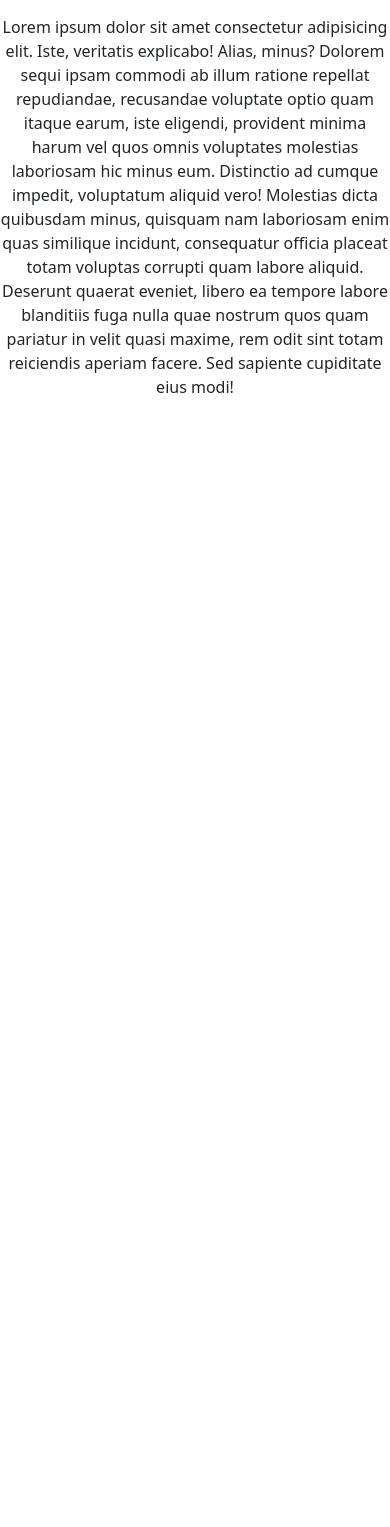
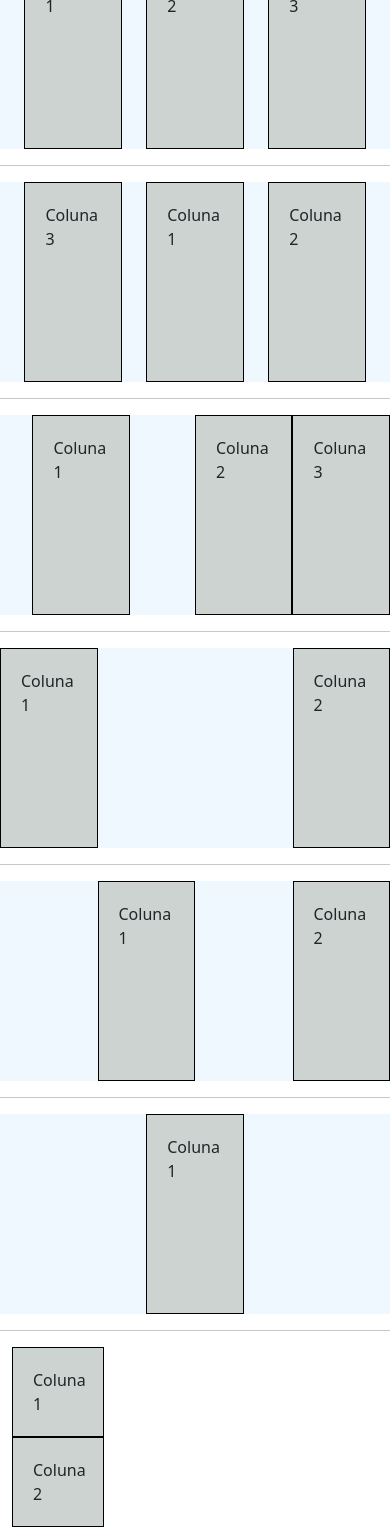
Before and after one commit to DiegoSDev33/bootstrap, a website: page Curso_bootstrap5/aula_04/index.html in a window 390 px wide. Shown: the part 51-1578 px from the top of the page. Before the commit the page ends 844 px from the top, so only its background shows below. Drawn offline with nearby package versions, Linux system fonts and the light colour scheme.

Commit message:
Formatacao de colunas

```diff
--- a/Curso_bootstrap5/aula_04/index.html
+++ b/Curso_bootstrap5/aula_04/index.html
@@ -7,25 +7,87 @@
       rel="stylesheet"
       href="../../node_modules/bootstrap/dist/css/bootstrap.min.css"
     />
-    <title>Breakpoints</title>
+    <title>Formatacao de colunas</title>
+    <style>
+      .row {
+        height: 200px;
+        background-color: aliceblue;
+      }
+      .col-3 {
+        border: 1px solid black;
+        padding: 20px;
+        background-color: rgb(204, 211, 208);
+      }
+    </style>
   </head>
   <body>
-    <h1>Breakpoints</h1>
+    <div class="container">
+      <div class="row justify-content-evenly">
+        <!-- align-items-center - align-items-xxl-center-->
+
+        <div class="col-3">Coluna 1</div>
+        <!-- align-self-start -->
+        <div class="col-3">Coluna 2</div>
+        <!-- align-self-center -->
+        <div class="col-3">Coluna 3</div>
+        <!-- align-self-end -->
+      </div>
+    </div>
     <hr />
-    <div class="text-center text-md-start text-xl-end">
-      Lorem ipsum dolor sit amet consectetur adipisicing elit. Iste, veritatis
-      explicabo! Alias, minus? Dolorem sequi ipsam commodi ab illum ratione
-      repellat repudiandae, recusandae voluptate optio quam itaque earum, iste
-      eligendi, provident minima harum vel quos omnis voluptates molestias
-      laboriosam hic minus eum. Distinctio ad cumque impedit, voluptatum aliquid
-      vero! Molestias dicta quibusdam minus, quisquam nam laboriosam enim quas
-      similique incidunt, consequatur officia placeat totam voluptas corrupti
-      quam labore aliquid. Deserunt quaerat eveniet, libero ea tempore labore
-      blanditiis fuga nulla quae nostrum quos quam pariatur in velit quasi
-      maxime, rem odit sint totam reiciendis aperiam facere. Sed sapiente
-      cupiditate eius modi!
+    <div class="container">
+      <div class="row justify-content-evenly">
+        <!-- align-items-center - align-items-xxl-center-->
+
+        <div class="col-3 order-2">Coluna 1</div>
+        <!-- align-self-start -->
+        <div class="col-3 order-3">Coluna 2</div>
+        <!-- align-self-center -->
+        <div class="col-3 order-1">Coluna 3</div>
+        <!-- align-self-end -->
+      </div>
+    </div>
+    <hr />
+    <div class="container">
+      <div class="row">
+        <div class="col-3 offset-1">Coluna 1</div>
+        <!-- preencheu as 12 colunas -->
+        <div class="col-3 offset-2">Coluna 2</div>
+        <div class="col-3">Coluna 3</div>
+      </div>
+    </div>
+    <hr />
+    <div class="container">
+      <div class="row">
+        <div class="col-3">Coluna 1</div>
+        <!-- preencheu as 12 colunas -->
+        <div class="col-3 ms-auto">Coluna 2</div>
+        <!-- ms- margin-start - preenche todo o meio com margem automatica -->
+      </div>
+    </div>
+    <hr />
+    <div class="container">
+      <div class="row">
+        <div class="col-3 ms-auto">Coluna 1</div>
+        <!-- preencheu as 12 colunas -->
+        <div class="col-3 ms-auto">Coluna 2</div>
+        <!-- ms- margin-start - preenche todo o meio com margem automatica -->
+      </div>
     </div>
 
+    <hr />
+    <div class="container">
+      <div class="row">
+        <div class="col-3 mx-auto">Coluna 1</div>
+        <!-- centrailza div no eixo X -->
+      </div>
+    </div>
+    <hr />
+    <div class="container">
+      <div class="col-3">Coluna 1</div>
+      <!-- preencheu as 12 colunas -->
+      <div class="col-3">Coluna 2</div>
+      <!-- ms- margin-start - preenche todo o meio com margem automatica -->
+    </div>
     <script src="../../node_modules/bootstrap/dist/js/bootstrap.bundle.min.js"></script>
   </body>
 </html>
```
Also changed, not shown: Curso_bootstrap5/aula_06/index.html (added, +32 -0 lines), Curso_bootstrap5/aula_06/index2.html (added, +46 -0 lines), Curso_bootstrap5/aula_07/index.html (added, +11 -0 lines).
